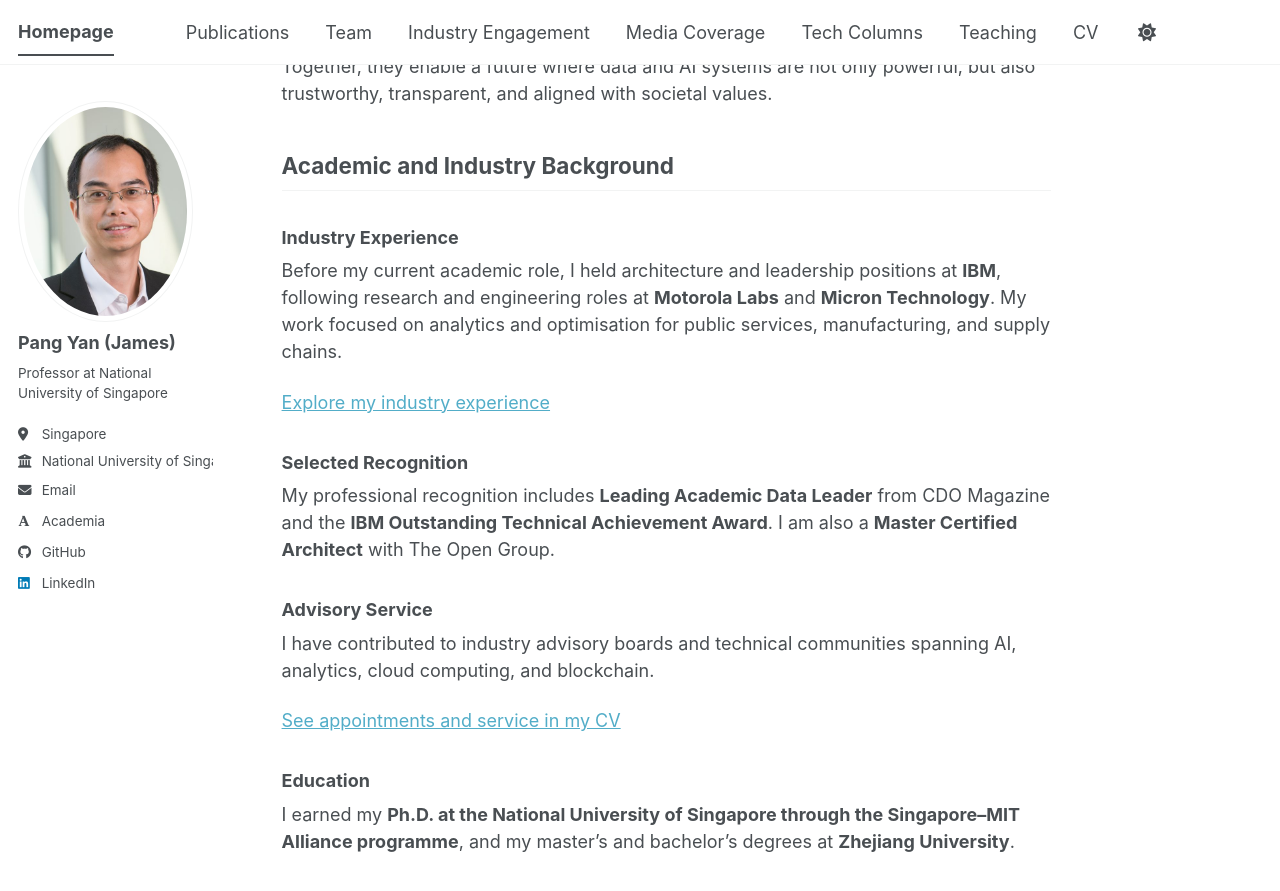
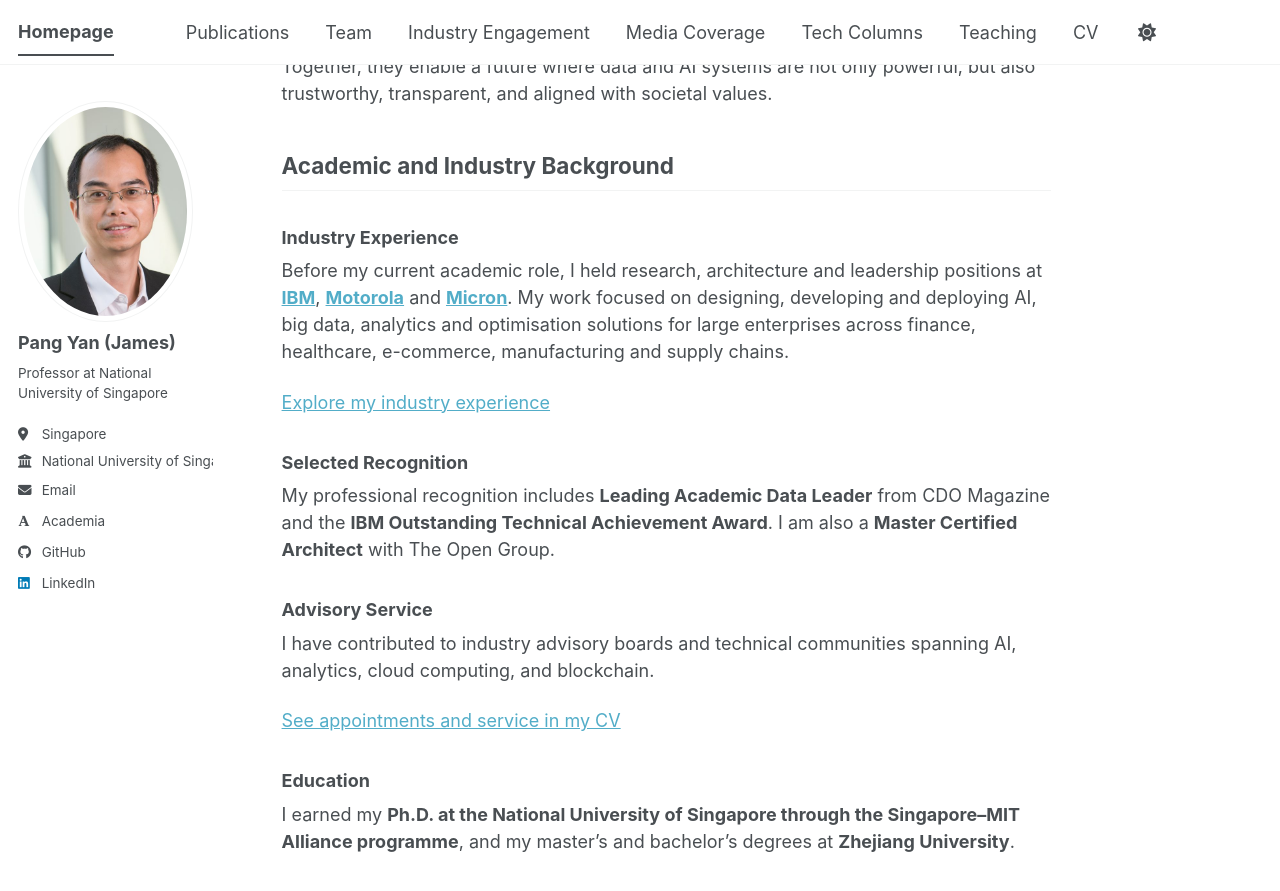
Before and after one commit to jamespangyan/jamespangyan.github.io, a Jekyll site: the page built from _pages/about.md, in a window 1280 px wide and 900 px high, scrolled down 1507 px. Shown: the top 891 px of the window. Built offline with Jekyll 4.4.1, drawn with Linux system fonts in a browser that asks for light colours; some web fonts are replaced; a script bundle is joined from its source files by our own code; library files that are not in the unit come from our copies.

Commit message:
Update homepage industry summary and link company websites

```diff
--- a/_pages/about.md
+++ b/_pages/about.md
@@ -45,7 +45,7 @@ These two research directions are deeply interconnected. Trustworthy AI provides
 
 ### Industry Experience
 
-Before my current academic role, I held architecture and leadership positions at **IBM**, following research and engineering roles at **Motorola Labs** and **Micron Technology**. My work focused on analytics and optimisation for public services, manufacturing, and supply chains.
+Before my current academic role, I held research, architecture and leadership positions at **[IBM](https://www.ibm.com/)**, **[Motorola](https://www.motorola.com/)** and **[Micron](https://www.micron.com/)**. My work focused on designing, developing and deploying AI, big data, analytics and optimisation solutions for large enterprises across finance, healthcare, e-commerce, manufacturing and supply chains.
 
 [Explore my industry experience]({{ '/talks/#industry-experience' | relative_url }})
 
```
